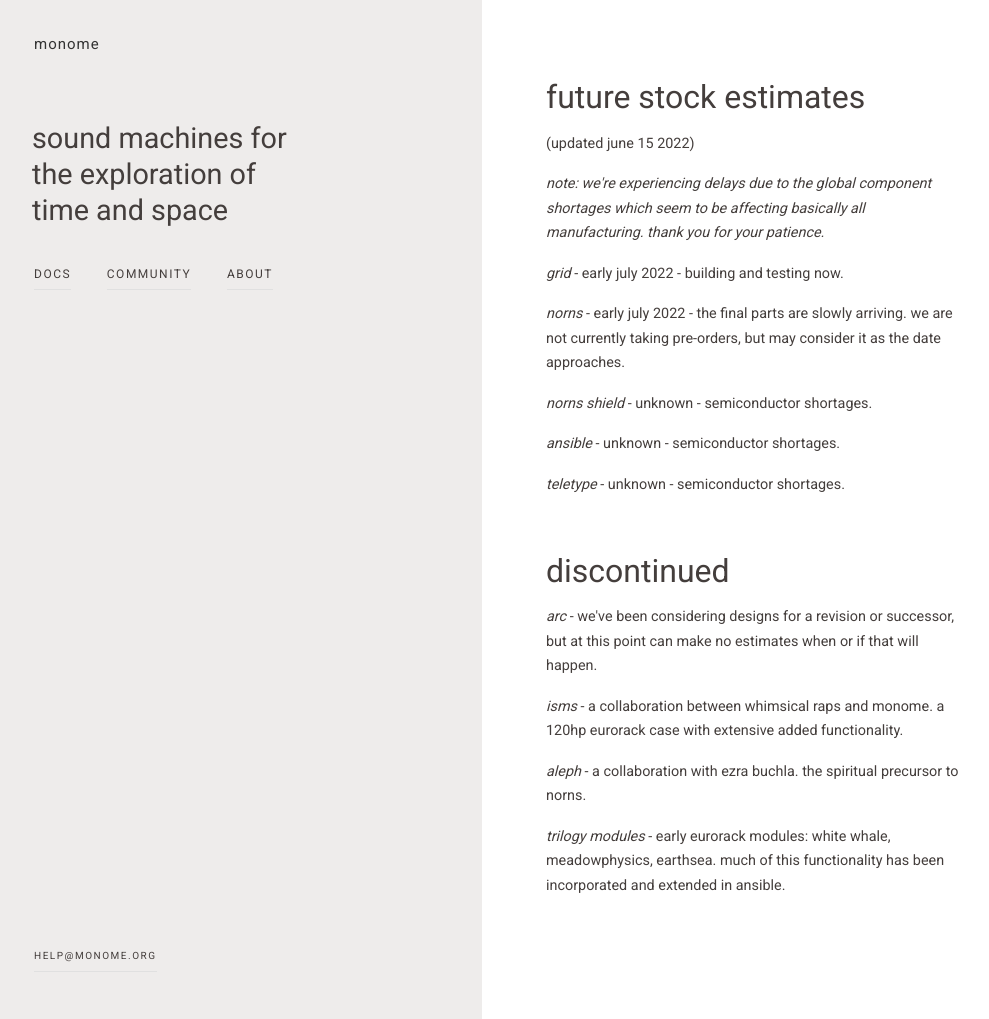
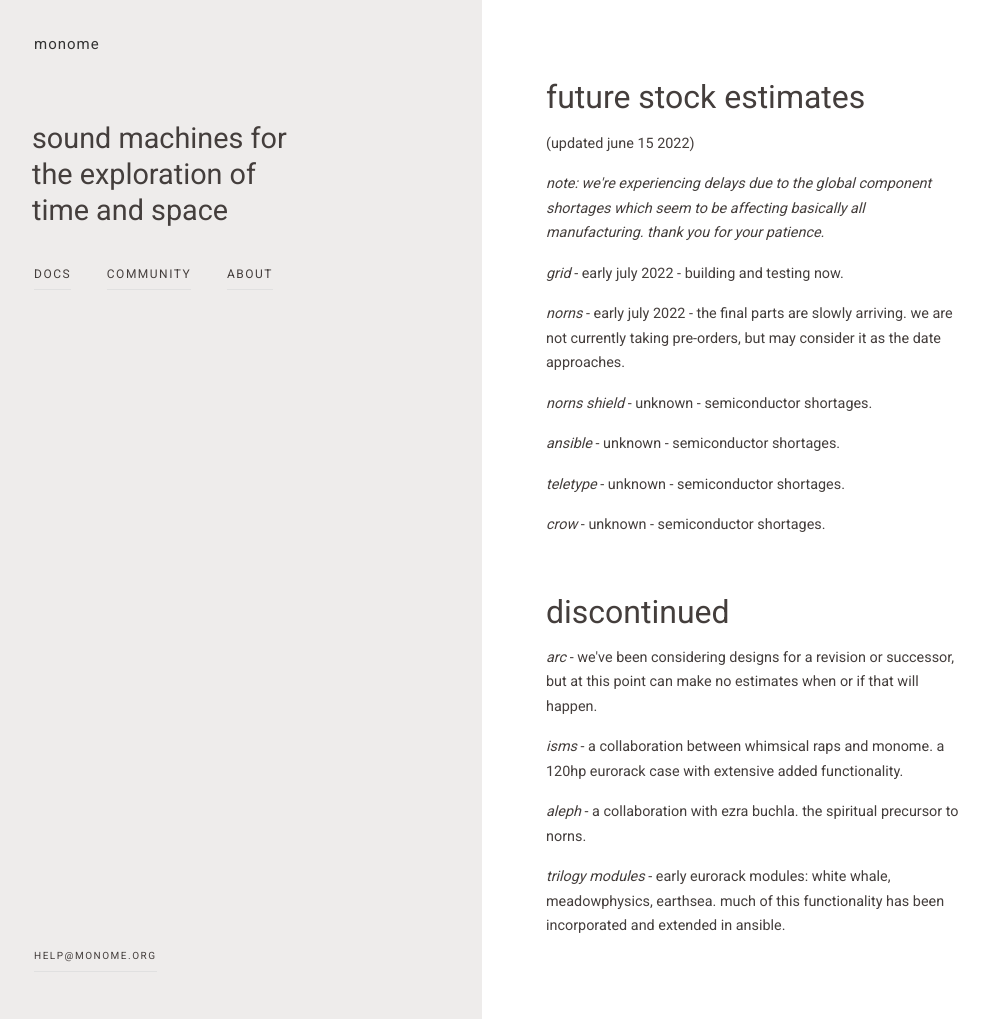
Before and after one commit to monome/monome.github.io, a Jekyll site: the page built from future.html, in a window 1280 px wide and 1019 px high. Shown: the whole window, without its empty margins (30-1019 px from the left). Built offline with Jekyll 4.4.1, drawn with Linux system fonts in a browser that asks for light colours.

Commit message:
Update future.html

```diff
--- a/future.html
+++ b/future.html
@@ -11,6 +11,7 @@
   <p><i>norns shield</i> - unknown - semiconductor shortages.</p>
   <p><i>ansible</i> - unknown - semiconductor shortages.</p>
   <p><i>teletype</i> - unknown - semiconductor shortages.</p>
+  <p><i>crow</i> - unknown - semiconductor shortages.</p>
   <br />
   <h1>discontinued</h1>
   <p><i>arc</i> - we've been considering designs for a revision or successor, but at this point can make no estimates when or if that will happen.</p>
```
